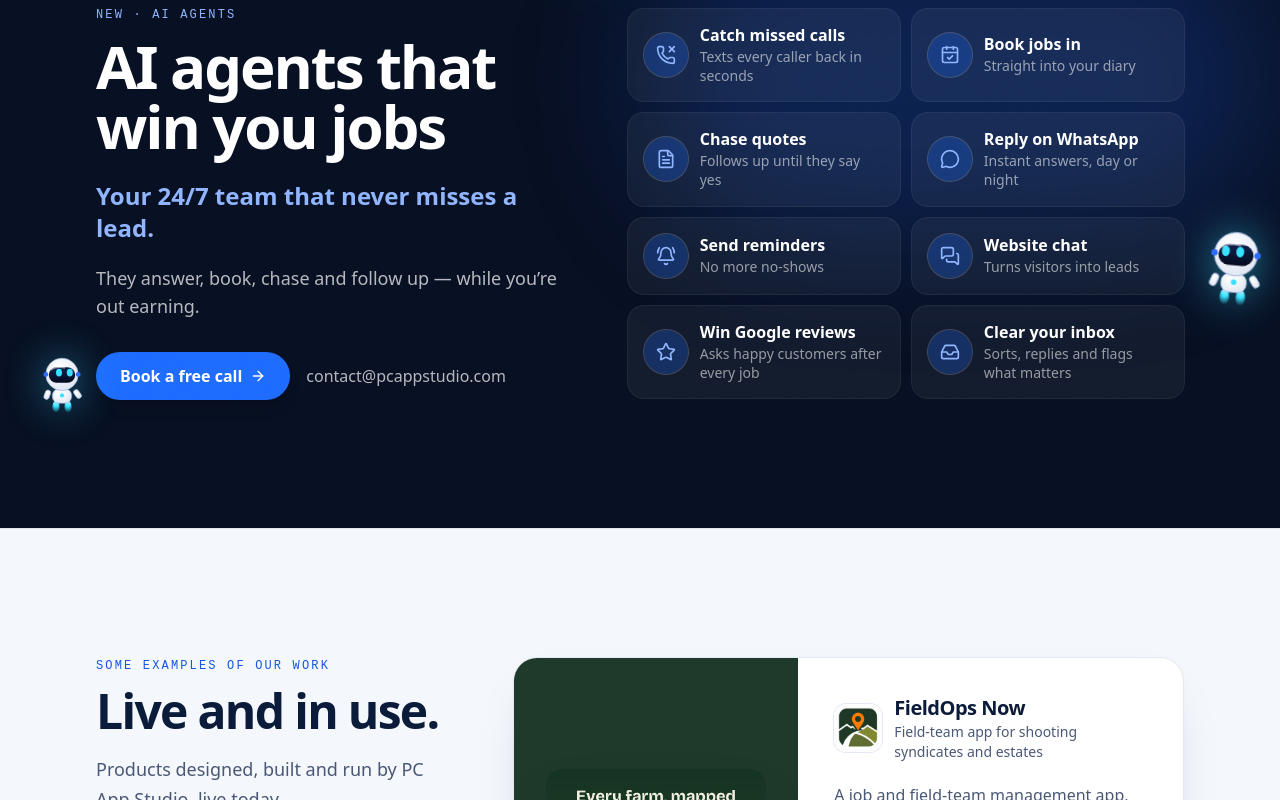
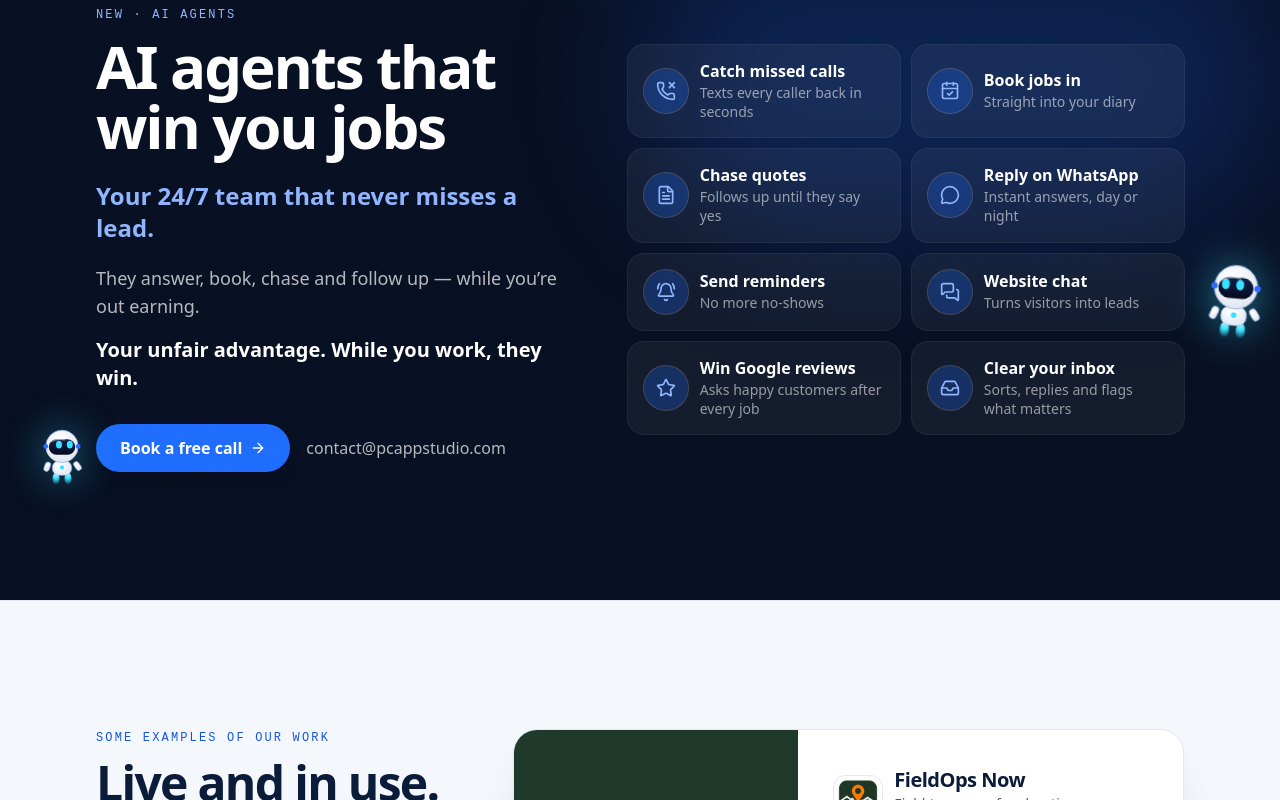
Before and after one commit to Pat619619/pc-app-studio, a React (Vite) app: page / in a window 1280 px wide. Shown: the part 2538-3338 px from the top of the page. Built offline with nearby package versions, Linux system fonts and the light colour scheme.

Commit message:
AI agents: punchy line

```diff
--- a/src/components/AiAgents.tsx
+++ b/src/components/AiAgents.tsx
@@ -102,6 +102,7 @@ export function AiAgents() {
           <h2 className="mt-3 text-4xl font-semibold tracking-[-0.035em] text-balance sm:text-6xl">AI agents that win you jobs</h2>
           <p className="mt-6 text-2xl font-semibold text-[#8fb4ff]">Your 24/7 team that never misses a lead.</p>
           <p className="mt-5 text-lg text-white/70">They answer, book, chase and follow up — while you’re out earning.</p>
+          <p className="mt-4 text-xl font-semibold text-white">Your unfair advantage. While you work, they win.</p>
           <div className="mt-8 flex flex-wrap items-center gap-4">
             <a href="mailto:contact@pcappstudio.com" className="inline-flex items-center gap-2 rounded-full bg-brand px-6 py-3 font-semibold text-white shadow-lg">Book a free call <ArrowRight className="size-4" /></a>
             <a href="mailto:contact@pcappstudio.com" className="text-white/70">contact@pcappstudio.com</a>
```
